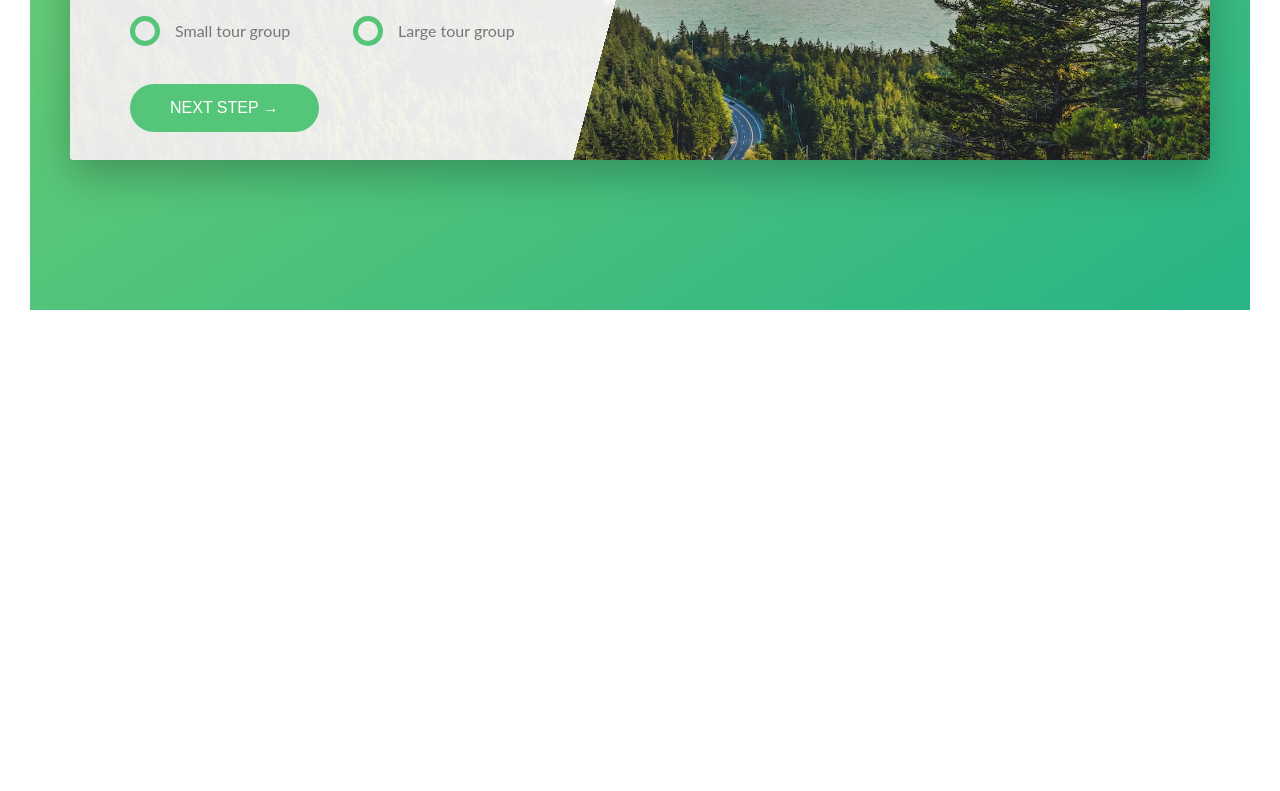
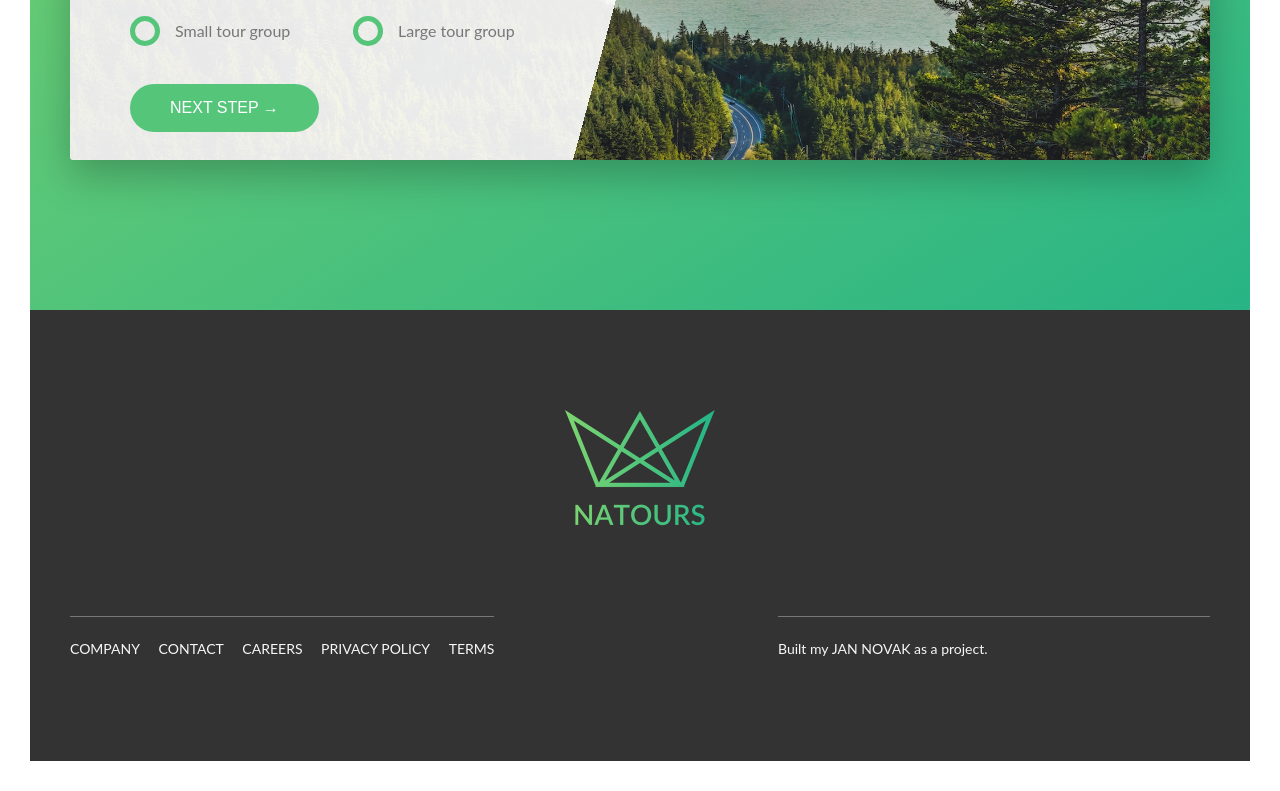
Before and after one commit to NightmanCZ90/Nature-Tours, a website: page index.html in a window 1280 px wide. Shown: the part 4957-5748 px from the top of the page. Before the commit the page ends 5297 px from the top, so only its background shows below. Drawn offline with Linux system fonts and the light colour scheme.

Commit message:
add footer

```diff
--- a/index.html
+++ b/index.html
@@ -310,6 +310,30 @@
       </section>
     </main>
 
+    <footer class="footer">
+      <div class="footer__logo-box">
+        <img src="img/logo-green-2x.png" alt="Full logo" class="footer__logo">
+      </div>
+      <div class="row">
+        <div class="col-1-of-2">
+          <div class="footer__navigation">
+            <ul class="footer__list">
+              <li class="footer__item"><a href="#" class="footer__link">Company</a></li>
+              <li class="footer__item"><a href="#" class="footer__link">Contact</a></li>
+              <li class="footer__item"><a href="#" class="footer__link">Careers</a></li>
+              <li class="footer__item"><a href="#" class="footer__link">Privacy policy</a></li>
+              <li class="footer__item"><a href="#" class="footer__link">Terms</a></li>
+            </ul>
+          </div>
+        </div>
+        <div class="col-1-of-2">
+          <p class="footer__copyright">
+            Built my <a href="#" class="footer__link">Jan Novak</a> as a project.
+          </p>
+        </div>
+      </div>
+    </footer>
+
     <!--
     <section class="grid-test">
       <div class="row">
--- a/sass/abstracts/_variables.scss
+++ b/sass/abstracts/_variables.scss
@@ -12,8 +12,9 @@ $color-tertiary-dark: #5643fa;
 $color-grey-light-1: #f7f7f7;
 $color-grey-light-2: #eee;
 
-$color-gray-dark-1: #777;
-$color-gray-dark-2: #999;
+$color-grey-dark-1: #777;
+$color-grey-dark-2: #999;
+$color-grey-dark-3: #333;
 
 $color-white: #fff;
 $color-black: #000;
--- a/sass/base/_typography.scss
+++ b/sass/base/_typography.scss
@@ -3,7 +3,7 @@ body {
   font-weight: 400;
   /* font-size: 16px; */
   line-height: 1.7;
-  color: $color-gray-dark-1;
+  color: $color-grey-dark-1;
   padding: 3rem;
 }
 
--- a/sass/components/_button.scss
+++ b/sass/components/_button.scss
@@ -35,7 +35,7 @@
 
   &--white {
     background-color: $color-white;
-    color: $color-gray-dark-1;
+    color: $color-grey-dark-1;
 
     &::after {
       background-color: $color-white;
--- a/sass/components/_form.scss
+++ b/sass/components/_form.scss
@@ -27,7 +27,7 @@
     }
 
     &::-webkit-input-placeholder {
-      color: $color-gray-dark-2;
+      color: $color-grey-dark-2;
     }
   }
 
--- /dev/null
+++ b/sass/layout/_footer.scss
@@ -0,0 +1,60 @@
+.footer {
+  background-color: $color-grey-dark-3;
+  padding: 10rem 0;
+  font-size: 1.4rem;
+  color: $color-grey-light-1;
+
+  &__logo-box {
+    text-align: center;
+    margin-bottom: 8rem;
+  }
+
+  &__logo {
+    width: 15rem;
+    height: auto;
+  }
+
+  &__navigation {
+    border-top: 1px solid $color-grey-dark-1;
+    padding-top: 2rem;
+    display: inline-block;
+  }
+
+  &__list {
+    list-style: none;
+  }
+
+  &__item {
+    display: inline-block;
+
+    &:not(:last-child) {
+      margin-right: 1.5rem;
+    }
+  }
+
+  &__link {
+    &:link,
+    &:visited {
+      color: $color-grey-light-1;
+      background-color: $color-grey-dark-3;
+      text-decoration: none;
+      text-transform: uppercase;
+      display: inline-block;
+      transition: all .2s;
+    }
+
+    &:hover,
+    &:active {
+      color: $color-primary;
+      box-shadow: 0 1rem 2rem rgba($color-black, .4);
+      transform: rotate(5deg) scale(1.3);
+    }
+  }
+
+  &__copyright {
+    border-top: 1px solid $color-grey-dark-1;
+    padding-top: 2rem;
+    width: 80%;
+    float: right;
+  }
+}
--- a/sass/main.scss
+++ b/sass/main.scss
@@ -15,6 +15,7 @@
 @import './components/form';
 @import './components/story';
 
+@import './layout/footer';
 @import './layout/grid';
 @import './layout/header';
 
```
Also changed, not shown: css/style.css.
